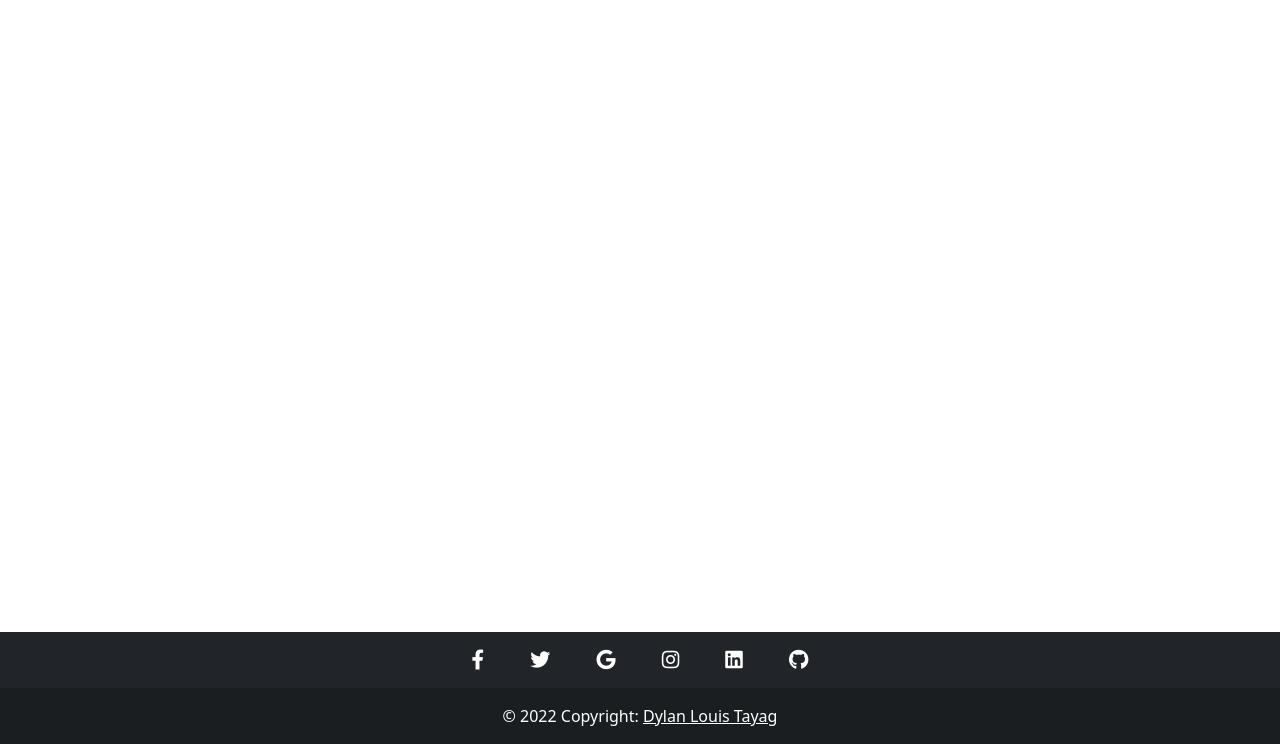
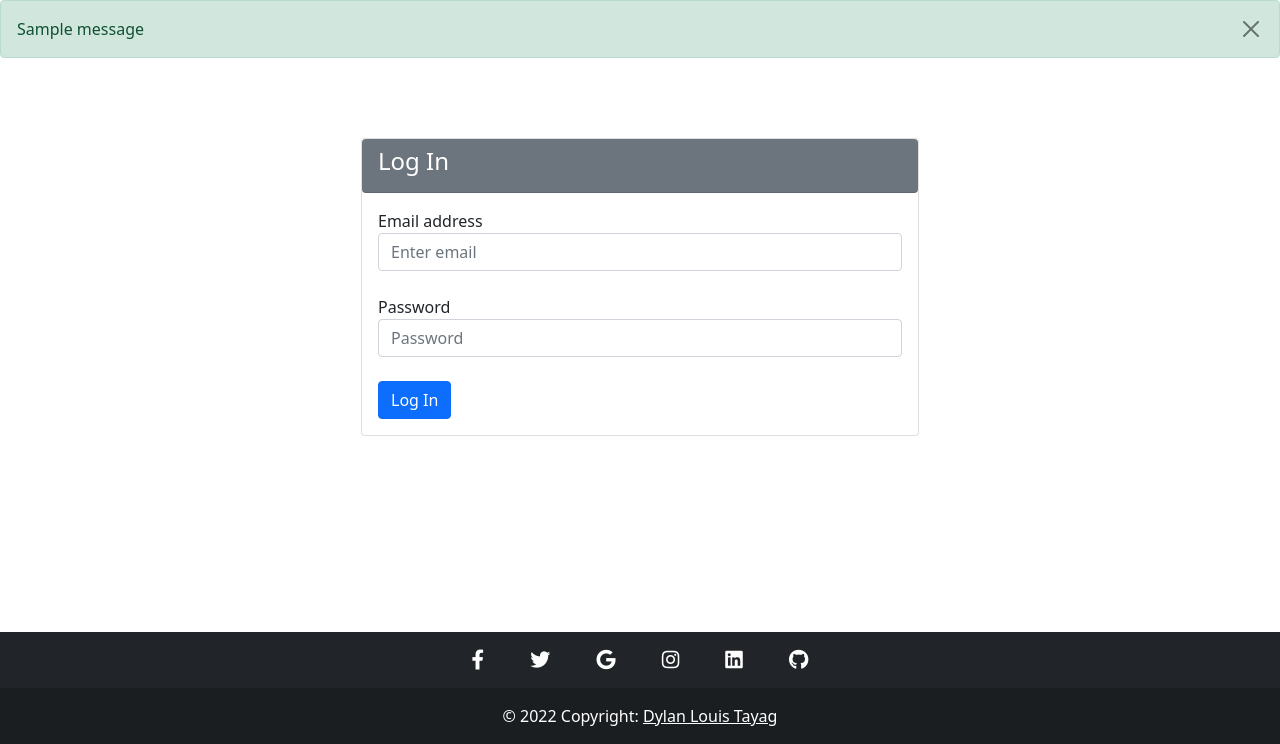
Before and after one commit to ghandylan/flask_notes_app, a Python web app: template templates/login.html in a window 1280 px wide. Shown: the part 56-800 px from the top of the page. Run offline with Jinja, Linux system fonts and the light colour scheme; the template is opened without the code that fills it, so the values that code supplies are empty; one stand-in notice (Sample message) is shown; some libraries are stand-ins or nearby versions.

Commit message:
commited

```diff
--- a/templates/base.html
+++ b/templates/base.html
@@ -30,6 +30,24 @@
             </div>
         </div>
     </nav>
+
+    {% with messages = get_flashed_messages(with_categories=true) %}
+    {% if messages %}
+        {% for category, message in messages %}
+            {% if category == 'error' %}
+                <div class="alert alert-danger alert-dismissable fade show" role="alert">
+                    {{ message }}
+                    <button type="button" class="btn-close btn-close-black float-end" data-bs-dismiss="alert">
+                </div>
+            {% else %}
+                <div class="alert alert-success alert-dismissable fade show" role="alert">
+                    {{ message }}
+                    <button type="button" class="btn-close btn-close-black float-end" data-bs-dismiss="alert">
+                </div>
+            {% endif %}
+        {% endfor %}
+    {% endif %}
+    {% endwith %}
 
     {% block content %}
     {% endblock %}
--- a/templates/login.html
+++ b/templates/login.html
@@ -2,5 +2,28 @@
 {% block title %}Login{% endblock %}
 
 {% block content %}
-
+<div class="container rounded" style="padding-top: 5%">
+    <div class="col-md-6 mx-auto">
+        <div class="card">
+            <div class="card-header text-white bg-secondary rounded">
+                <h4>Log In</h4>
+            </div>
+            <div class="card-body">
+                <form action="/login" method="POST">
+                    <div class="form-group">
+                        <label for="email">Email address</label>
+                        <input type="email" class="form-control" id="email" name="email" aria-describedby="emailHelp" placeholder="Enter email">
+                    </div>
+                    <br>
+                    <div class="form-group">
+                        <label for="password">Password</label>
+                        <input type="password" class="form-control" id="password" name="password" placeholder="Password">
+                    </div>
+                    <br>
+                    <button type="submit" class="btn btn-primary">Log In</button>
+                </form>
+            </div>
+        </div>
+    </div>
+</div>
 {% endblock %}
--- a/templates/sign-up.html
+++ b/templates/sign-up.html
@@ -35,7 +35,7 @@
                         <input type="password" class="form-control" id="password2" name="password2" placeholder="Confirm Password">
                     </div>
                     <br>
-                    <button type="submit" class="btn btn-primary">Submit</button>
+                    <button type="submit" class="btn btn-primary">Sign Up</button>
                 </form>
             </div>
         </div>
```
Also changed, not shown: auth.py (+23 -3 lines).
